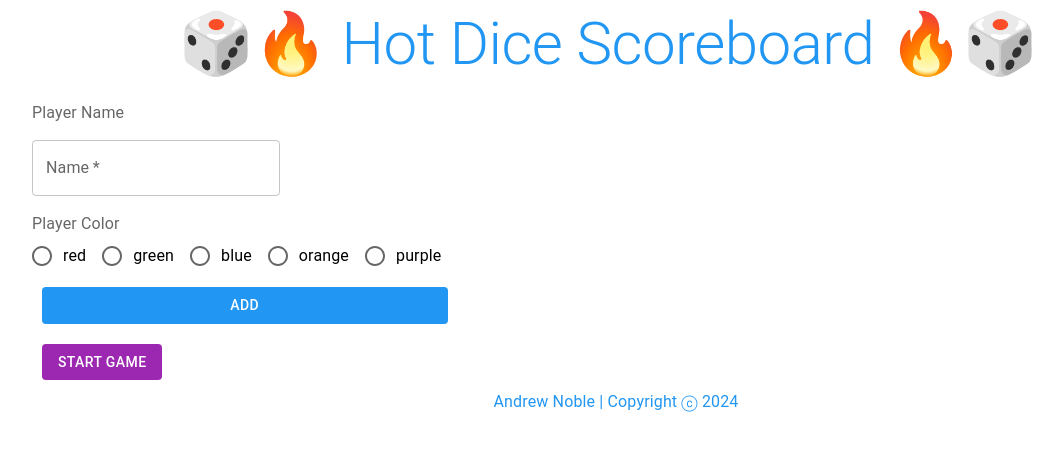
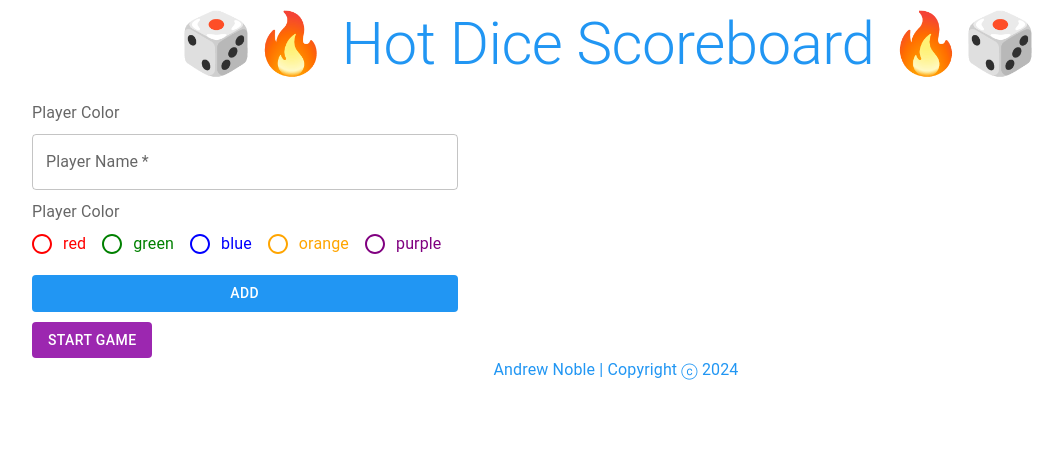
Before and after one commit to andrew-noble/hot-dice-scoreboard, a React (Vite) app: page / in a window 1280 px wide. Shown: the top 450 px of the page, without its empty margins (32-1095 px from the left). Built offline with nearby package versions, Linux system fonts and the light colour scheme.

Commit message:
Styling and layout

```diff
--- a/src/components/App.jsx
+++ b/src/components/App.jsx
@@ -8,12 +8,23 @@ import { blue } from "@mui/material/colors";
 const theme = createTheme({
   palette: {
     primary: blue,
+    background: {
+      default: "#fefefe",
+    },
   },
   components: {
     MuiButton: {
       styleOverrides: {
         root: {
-          margin: "10px", // Or use theme.spacing(1) for consistency
+          marginTop: "10px", // Or use theme.spacing(1) for consistency
+        },
+      },
+    },
+    MuiTextField: {
+      styleOverrides: {
+        root: {
+          marginTop: "10px",
+          marginBottom: "10px",
         },
       },
     },
--- a/src/components/BuildDecision.jsx
+++ b/src/components/BuildDecision.jsx
@@ -1,15 +1,16 @@
 import React from "react";
 import Button from "@mui/material/Button";
+import { ButtonGroup } from "@mui/material";
 
 export default function BuildDecision(props) {
   return (
-    <>
-      <Button variant="contained" disableElevation onClick={props.build}>
+    <ButtonGroup variant="contained">
+      <Button disableElevation onClick={props.build}>
         Build Off Last Player's Score
       </Button>
-      <Button variant="contained" disableElevation onClick={props.noBuild}>
+      <Button disableElevation onClick={props.noBuild}>
         Start Pot Over
       </Button>
-    </>
+    </ButtonGroup>
   );
 }
--- a/src/components/CashoutDecision.jsx
+++ b/src/components/CashoutDecision.jsx
@@ -1,15 +1,16 @@
 import React from "react";
 import Button from "@mui/material/Button";
+import { ButtonGroup } from "@mui/material";
 
 export default function CashoutDecision(props) {
   return (
-    <>
-      <Button variant="contained" disableElevation onClick={props.cashout}>
+    <ButtonGroup variant="contained">
+      <Button disableElevation onClick={props.cashout}>
         Cashout ("Bank") this Pot 🏦
       </Button>
-      <Button variant="contained" disableElevation onClick={props.escalate}>
+      <Button disableElevation onClick={props.escalate}>
         Push Your Luck 😈
       </Button>
-    </>
+    </ButtonGroup>
   );
 }
--- a/src/components/ConfirmButton.jsx
+++ b/src/components/ConfirmButton.jsx
@@ -1,5 +1,6 @@
 import React, { useState } from "react";
 import Button from "@mui/material/Button";
+import { ButtonGroup } from "@mui/material";
 
 export default function ConfirmButton(props) {
   const [confirm, setConfirm] = useState(false);
@@ -17,10 +18,9 @@ export default function ConfirmButton(props) {
           {initialText}
         </Button>
       ) : (
-        <>
+        <ButtonGroup variant="outlined">
           <Button
             disableElevation
-            variant="contained"
             color="primary"
             // After confirming, I wan't to send action AND reset the button to unconfirmed
             onClick={confirmAction}
@@ -29,13 +29,12 @@ export default function ConfirmButton(props) {
           </Button>
           <Button
             disableElevation
-            variant="contained"
             color="primary"
             onClick={() => setConfirm(false)}
           >
             Cancel
           </Button>
-        </>
+        </ButtonGroup>
       )}
     </>
   );
--- a/src/components/Game.jsx
+++ b/src/components/Game.jsx
@@ -43,7 +43,6 @@ export default function Game() {
           ></ScoreBoard>
           <ConfirmButton
             //key is necessary here to avoid fuckery with the other SubmitButton
-
             key="reset"
             confirmAction={reset}
             initialText="Reset Game"
--- a/src/components/InitPlayers.jsx
+++ b/src/components/InitPlayers.jsx
@@ -9,8 +9,11 @@ import FormLabel from "@mui/material/FormLabel";
 import Grid from "@mui/material/Grid";
 import Stack from "@mui/material/Stack";
 import Typography from "@mui/material/Typography";
+import { Box } from "@mui/material";
+import { useTheme } from "@mui/material/styles";
 
 export default function CreatePlayerArea({ onAddPlayer, state }) {
+  const theme = useTheme();
   const [playerDetailsEntry, setPlayerDetailsEntry] = useState({
     name: "",
     color: "",
@@ -32,19 +35,18 @@ export default function CreatePlayerArea({ onAddPlayer, state }) {
   }
 
   return (
-    <Grid container>
+    <Grid container spacing={2}>
       <Grid item xs={6}>
         <form onSubmit={handleAddPlayer} autoComplete="off">
           <FormControl>
-            <FormLabel>Player Name</FormLabel>
+            <FormLabel>Player Color</FormLabel>
             <TextField
               name="name"
               value={playerDetailsEntry.name}
               onChange={handleChange}
-              label="Name"
+              label="Player Name"
               variant="outlined"
               required
-              sx={{ marginTop: 2, marginBottom: 2, display: "block" }}
             />
             <FormLabel>Player Color</FormLabel>
             <RadioGroup
@@ -52,13 +54,15 @@ export default function CreatePlayerArea({ onAddPlayer, state }) {
               value={playerDetailsEntry.color}
               onChange={handleChange}
               row
+              required
             >
               {colorOptions.map((colorOption, index) => (
                 <FormControlLabel
                   key={index}
                   label={colorOption}
                   value={colorOption}
-                  control={<Radio />}
+                  sx={{ color: colorOption }}
+                  control={<Radio sx={{ color: colorOption }} />}
                 ></FormControlLabel>
               ))}
             </RadioGroup>
--- a/src/components/RollInput.jsx
+++ b/src/components/RollInput.jsx
@@ -45,10 +45,10 @@ export default function RollInput(props) {
           sx={{ marginTop: 2, marginBottom: 2, display: "block" }}
           required
         />
+        <Button variant="contained" type="submit" onClick={handleSubmit}>
+          Submit Roll
+        </Button>
       </FormControl>
-      <Button variant="contained" type="submit" onClick={handleSubmit}>
-        Submit Roll
-      </Button>
     </form>
   );
 }
```
